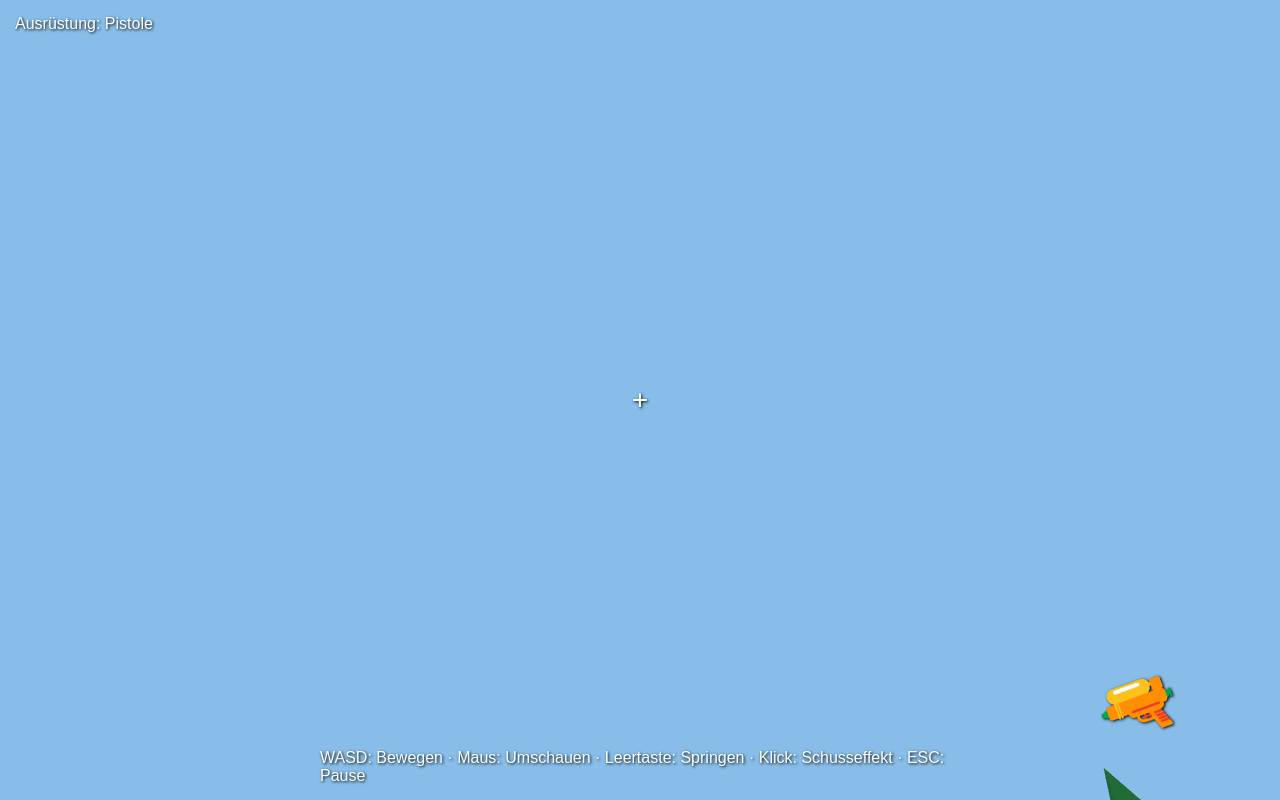
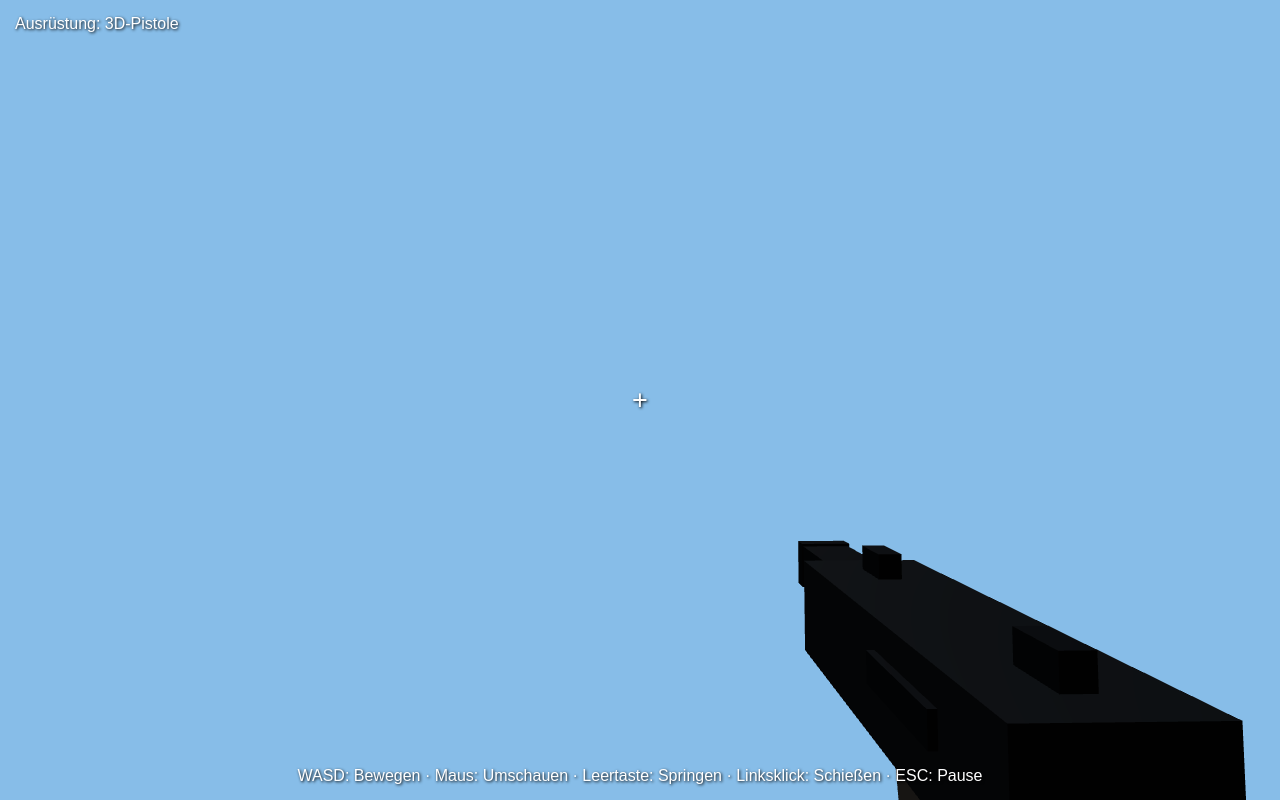
Before and after one commit to JellyStudiosForLife/ShooterPixelGame, a plain HTML site: page index.html in a window 1280 px wide. Both pictures are taken after a click on the button "NEW GAME". Drawn offline with nearby package versions, Linux system fonts and the light colour scheme.

Commit message:
Refactor 3D Shooter interface and gameplay mechanics
Updated game title and improved styling for the 3D Shooter interface. Enhanced HUD elements and adjusted gameplay mechanics.

```diff
--- a/index.html
+++ b/index.html
@@ -4,37 +4,36 @@
 <head>
 <meta charset="UTF-8">
 <meta name="viewport" content="width=device-width, initial-scale=1.0">
-<title>Mein 3D Shooter</title>
+<title>3D Shooter</title>
 <style>
-  body { margin:0; overflow:hidden; font-family:Arial,sans-serif; background:#111; }
+* { box-sizing:border-box; }
+body { margin:0; overflow:hidden; font-family:Arial,sans-serif; }
 #menu {
-    position:fixed; inset:0; display:flex; flex-direction:column;
-    justify-content:center; align-items:center; color:white;
-    background:linear-gradient(#101b2ddd,#111a);
-    z-index:5;
+  position:fixed; inset:0; z-index:10;
+  display:flex; flex-direction:column;
+  align-items:center; justify-content:center;
+  background:linear-gradient(135deg,#101b2d,#182b35);
+  color:white;
 }
-  h1 { font-size:52px; text-shadow:0 0 20px #38aaff; }
+h1 { font-size:54px; text-shadow:0 0 20px #38aaff; }
 button {
-    padding:17px 45px; font-size:22px; cursor:pointer;
-    background:#1688dd; color:white; border:0; border-radius:8px;
+  padding:17px 45px; border:0; border-radius:8px;
+  background:#1688dd; color:white; font-size:22px;
+  cursor:pointer;
 }
 #hud {
-    display:none; position:fixed; inset:0; pointer-events:none;
-    color:white; text-shadow:1px 1px 3px black;
+  display:none; position:fixed; inset:0;
+  color:white; pointer-events:none;
+  text-shadow:1px 1px 3px black;
 }
 #info { position:absolute; top:15px; left:15px; }
 #crosshair {
-    position:absolute; left:50%; top:50%; transform:translate(-50%,-50%);
-    font-size:28px;
+  position:absolute; left:50%; top:50%;
+  transform:translate(-50%,-50%); font-size:27px;
 }
-  #weapon {
-    position:absolute; right:8%; bottom:7%; font-size:65px;
-    transform:rotate(-20deg);
-  }
-  #hint { position:absolute; bottom:15px; left:50%; transform:translateX(-50%); }
-  #flash {
-    position:absolute; left:50%; top:50%; font-size:50px;
-    transform:translate(-50%,-100%); display:none;
+#hint {
+  position:absolute; bottom:15px; left:50%;
+  transform:translateX(-50%); white-space:nowrap;
 }
 </style>
 </head>
@@ -42,193 +41,385 @@
 
 <div id="menu">
   <h1>3D SHOOTER</h1>
-  <p>Dein Abenteuer beginnt!</p>
+  <p>Deine Welt wartet auf dich!</p>
   <button id="start">NEW GAME</button>
 </div>
 
 <div id="hud">
-  <div id="info">Ausrüstung: Pistole</div>
+  <div id="info">Ausrüstung: 3D-Pistole</div>
   <div id="crosshair">+</div>
-  <div id="weapon">🔫</div>
-  <div id="flash">✦</div>
-  <div id="hint">WASD: Bewegen · Maus: Umschauen · Leertaste: Springen · Klick: Schusseffekt · ESC: Pause</div>
+  <div id="hint">WASD: Bewegen · Maus: Umschauen · Leertaste: Springen · Linksklick: Schießen · ESC: Pause</div>
 </div>
 
 <script type="module">
-import * as THREE from 'https://cdn.jsdelivr.net/npm/three@0.170.0/build/three.module.js';
+import * as THREE from
+'https://cdn.jsdelivr.net/npm/three@0.170.0/build/three.module.js';
 
 let scene, camera, renderer, player;
+let weapon, muzzleFlash, muzzleLight, smokeGroup;
+let playing = false;
 let yaw = 0, pitch = 0;
 let keys = {};
 let velocityY = 0;
 let grounded = true;
-let playing = false;
 let lastShot = 0;
+let recoil = 0;
+let particles = [];
+let smokeParticles = [];
 
 const menu = document.getElementById('menu');
 const hud = document.getElementById('hud');
 
+const metal = new THREE.MeshStandardMaterial({
+  color:0x252a30, metalness:0.85, roughness:0.3
+});
+const darkMetal = new THREE.MeshStandardMaterial({
+  color:0x11151b, metalness:0.75, roughness:0.35
+});
+const gripMaterial = new THREE.MeshStandardMaterial({
+  color:0x24201d, roughness:0.9
+});
+
+function addBox(parent, x,y,z, sx,sy,sz, material) {
+  const mesh = new THREE.Mesh(
+    new THREE.BoxGeometry(sx,sy,sz), material
+  );
+  mesh.position.set(x,y,z);
+  parent.add(mesh);
+  return mesh;
+}
+
+function createPistol() {
+  weapon = new THREE.Group();
+
+  // Schlitten und oberer Teil
+  addBox(weapon,0,0,0,0.19,0.15,0.48,metal);
+
+  // Lauf
+  addBox(weapon,0,0.025,-0.28,0.09,0.075,0.24,darkMetal);
+
+  // Griff
+  const grip = addBox(
+    weapon,0,-0.17,0.13,0.16,0.35,0.17,gripMaterial
+  );
+  grip.rotation.x = -0.16;
+
+  // Griffstruktur
+  for (let i=0;i<4;i++) {
+    addBox(
+      weapon,0,-0.10-i*0.065,0.22,
+      0.17,0.012,0.015,darkMetal
+    );
+  }
+
+  // Visier
+  addBox(weapon,0,0.09,-0.16,0.035,0.045,0.055,darkMetal);
+  addBox(weapon,0,0.09,0.17,0.035,0.045,0.055,darkMetal);
+
+  // Abzugsbügel und Abzug
+  const guard = new THREE.Mesh(
+    new THREE.TorusGeometry(0.065,0.009,6,16,Math.PI),
+    metal
+  );
+  guard.position.set(0,-0.09,0.025);
+  guard.rotation.x = Math.PI/2;
+  weapon.add(guard);
+
+  addBox(weapon,0,-0.08,0.025,0.018,0.065,0.025,metal);
+
+  // Kleine seitliche Details
+  addBox(weapon,0.098,0.015,0.08,0.015,0.04,0.13,darkMetal);
+  addBox(weapon,-0.098,0.015,0.08,0.015,0.04,0.13,darkMetal);
+
+  // Mündung
+  addBox(weapon,0,0.025,-0.405,0.095,0.085,0.025,darkMetal);
+
+  // Mündungsblitz
+  muzzleFlash = new THREE.Mesh(
+    new THREE.ConeGeometry(0.11,0.32,8),
+    new THREE.MeshBasicMaterial({
+      color:0xffbb32,
+      transparent:true,
+      opacity:0.95
+    })
+  );
+  muzzleFlash.rotation.x = -Math.PI/2;
+  muzzleFlash.position.set(0,0.025,-0.61);
+  muzzleFlash.visible = false;
+  weapon.add(muzzleFlash);
+
+  muzzleLight = new THREE.PointLight(0xffa52e,0,4);
+  muzzleLight.position.set(0,0.03,-0.55);
+  weapon.add(muzzleLight);
+
+  smokeGroup = new THREE.Group();
+  weapon.add(smokeGroup);
+
+  // Position rechts vor der Kamera
+  weapon.position.set(0.38,-0.34,-0.65);
+  weapon.rotation.set(-0.04,0.02,0);
+  camera.add(weapon);
+}
+
 function createWorld() {
   scene = new THREE.Scene();
   scene.background = new THREE.Color(0x87bde8);
-  scene.fog = new THREE.Fog(0x87bde8, 35, 110);
+  scene.fog = new THREE.Fog(0x87bde8,35,120);
 
   camera = new THREE.PerspectiveCamera(
-    75, innerWidth / innerHeight, 0.1, 200
+    75,innerWidth/innerHeight,0.1,200
   );
-  camera.position.set(0, 1.7, 0);
 
-  renderer = new THREE.WebGLRenderer({ antialias:true });
-  renderer.setSize(innerWidth, innerHeight);
-  renderer.setPixelRatio(Math.min(devicePixelRatio, 2));
+  renderer = new THREE.WebGLRenderer({antialias:true});
+  renderer.setSize(innerWidth,innerHeight);
+  renderer.setPixelRatio(Math.min(devicePixelRatio,2));
+  renderer.shadowMap.enabled = true;
   document.body.appendChild(renderer.domElement);
 
-  scene.add(new THREE.HemisphereLight(0xffffff, 0x526044, 2));
-  const sun = new THREE.DirectionalLight(0xffffff, 2);
-  sun.position.set(20, 40, 10);
+  scene.add(new THREE.HemisphereLight(0xffffff,0x526044,2));
+
+  const sun = new THREE.DirectionalLight(0xffffff,2);
+  sun.position.set(20,40,10);
+  sun.castShadow = true;
   scene.add(sun);
 
   const ground = new THREE.Mesh(
-    new THREE.PlaneGeometry(220, 220),
-    new THREE.MeshStandardMaterial({ color:0x477b3c })
+    new THREE.PlaneGeometry(220,220),
+    new THREE.MeshStandardMaterial({color:0x477b3c})
   );
-  ground.rotation.x = -Math.PI / 2;
-  ground.position.y = -0.1;
+  ground.rotation.x=-Math.PI/2;
+  ground.position.y=-0.1;
+  ground.receiveShadow=true;
   scene.add(ground);
 
-  // Zufällige Welt
-  for (let i = 0; i < 100; i++) {
-    const x = (Math.random() - 0.5) * 180;
-    const z = (Math.random() - 0.5) * 180;
-    if (Math.abs(x) < 8 && Math.abs(z) < 8) continue;
+  // Bäume
+  for(let i=0;i<110;i++){
+    const x=(Math.random()-0.5)*180;
+    const z=(Math.random()-0.5)*180;
+    if(Math.abs(x)<8 && Math.abs(z)<8) continue;
 
-    const tree = new THREE.Group();
+    const tree=new THREE.Group();
 
-    const trunk = new THREE.Mesh(
-      new THREE.CylinderGeometry(0.25, 0.35, 2.2, 7),
+    const trunk=new THREE.Mesh(
+      new THREE.CylinderGeometry(0.25,0.35,2.2,7),
       new THREE.MeshStandardMaterial({color:0x76502d})
     );
-    trunk.position.y = 1.1;
+    trunk.position.y=1.1;
+    trunk.castShadow=true;
     tree.add(trunk);
 
-    const leaves = new THREE.Mesh(
-      new THREE.ConeGeometry(1.5, 3.5, 7),
+    const leaves=new THREE.Mesh(
+      new THREE.ConeGeometry(1.5,3.5,7),
       new THREE.MeshStandardMaterial({color:0x176b32})
     );
-    leaves.position.y = 3.1;
+    leaves.position.y=3.1;
+    leaves.castShadow=true;
     tree.add(leaves);
 
-    tree.position.set(x, 0, z);
+    tree.position.set(x,0,z);
     scene.add(tree);
   }
 
   // Felsen
-  for (let i = 0; i < 35; i++) {
-    const rock = new THREE.Mesh(
-      new THREE.DodecahedronGeometry(0.8 + Math.random()),
+  for(let i=0;i<40;i++){
+    const rock=new THREE.Mesh(
+      new THREE.DodecahedronGeometry(0.8+Math.random()),
       new THREE.MeshStandardMaterial({color:0x777777})
     );
     rock.position.set(
-      (Math.random() - 0.5) * 150,
+      (Math.random()-0.5)*150,
       0.5,
-      (Math.random() - 0.5) * 150
+      (Math.random()-0.5)*150
     );
     scene.add(rock);
   }
 
-  player = new THREE.Object3D();
-  player.position.set(0, 0, 0);
+  player=new THREE.Object3D();
+  player.position.set(0,0,0);
   scene.add(player);
   player.add(camera);
+  camera.position.set(0,1.7,0);
+
+  createPistol();
 }
 
-function startGame() {
-  if (!renderer) createWorld();
+function shoot() {
+  const now=performance.now();
+  if(now-lastShot<300) return;
+  lastShot=now;
 
-  playing = true;
-  menu.style.display = 'none';
-  hud.style.display = 'block';
+  recoil=0.12;
+  muzzleFlash.visible=true;
+  muzzleLight.intensity=5;
+
+  // Kleine Lichtpartikel am Lauf
+  for(let i=0;i<8;i++){
+    const p=new THREE.Mesh(
+      new THREE.SphereGeometry(0.025,5,5),
+      new THREE.MeshBasicMaterial({color:0xffbd43})
+    );
+    p.position.set(
+      (Math.random()-0.5)*0.13,
+      (Math.random()-0.5)*0.13,
+      -0.61
+    );
+    weapon.add(p);
+    particles.push({
+      mesh:p,
+      life:0.18,
+      velocity:new THREE.Vector3(
+        (Math.random()-0.5)*0.08,
+        (Math.random()-0.5)*0.08,
+        -Math.random()*0.12
+      )
+    });
+  }
+
+  // Rauchwolke
+  for(let i=0;i<4;i++){
+    const p=new THREE.Mesh(
+      new THREE.SphereGeometry(0.035,6,6),
+      new THREE.MeshBasicMaterial({
+        color:0xb9bec5,
+        transparent:true,
+        opacity:0.55
+      })
+    );
+    p.position.set(
+      (Math.random()-0.5)*0.08,
+      0.03,
+      -0.61
+    );
+    weapon.add(p);
+    smokeParticles.push({mesh:p,life:0.55});
+  }
+}
+
+function updateEffects(delta) {
+  if(recoil>0){
+    recoil=Math.max(0,recoil-delta*0.5);
+  }
+
+  weapon.position.z=-0.65+recoil;
+  weapon.rotation.x=-0.04-recoil*0.5;
+
+  if(muzzleFlash.visible){
+    muzzleFlash.visible=false;
+    muzzleLight.intensity=0;
+  }
+
+  for(let i=particles.length-1;i>=0;i--){
+    const p=particles[i];
+    p.life-=delta;
+    p.mesh.position.addScaledVector(p.velocity,delta*10);
+    if(p.life<=0){
+      weapon.remove(p.mesh);
+      p.mesh.geometry.dispose();
+      p.mesh.material.dispose();
+      particles.splice(i,1);
+    }
+  }
+
+  for(let i=smokeParticles.length-1;i>=0;i--){
+    const p=smokeParticles[i];
+    p.life-=delta;
+    p.mesh.position.y+=delta*0.25;
+    p.mesh.scale.multiplyScalar(1+delta);
+    p.mesh.material.opacity=Math.max(0,p.life);
+    if(p.life<=0){
+      weapon.remove(p.mesh);
+      p.mesh.geometry.dispose();
+      p.mesh.material.dispose();
+      smokeParticles.splice(i,1);
+    }
+  }
+}
+
+function startGame(){
+  if(!renderer) createWorld();
+
+  playing=true;
+  menu.style.display='none';
+  hud.style.display='block';
 
   renderer.domElement.requestPointerLock();
+  lastFrame=performance.now();
   animate();
 }
 
-document.getElementById('start').addEventListener('click', startGame);
+document.getElementById('start').onclick=startGame;
 
-document.addEventListener('pointerlockchange', () => {
-  if (!document.pointerLockElement && playing) {
-    playing = false;
-    menu.style.display = 'flex';
-    hud.style.display = 'none';
-    document.querySelector('#menu h1').textContent = 'PAUSE';
-    document.getElementById('start').textContent = 'WEITER SPIELEN';
+document.addEventListener('pointerlockchange',()=>{
+  if(!document.pointerLockElement && playing){
+    playing=false;
+    menu.style.display='flex';
+    hud.style.display='none';
+    document.querySelector('#menu h1').textContent='PAUSE';
+    document.getElementById('start').textContent='WEITER SPIELEN';
   }
 });
 
-document.addEventListener('mousemove', e => {
-  if (!playing || document.pointerLockElement !== renderer?.domElement) return;
-  yaw -= e.movementX * 0.002;
-  pitch -= e.movementY * 0.002;
-  pitch = Math.max(-1.4, Math.min(1.4, pitch));
-  player.rotation.y = yaw;
-  camera.rotation.x = pitch;
+document.addEventListener('mousemove',e=>{
+  if(!playing || document.pointerLockElement!==renderer?.domElement)return;
+  yaw-=e.movementX*0.002;
+  pitch-=e.movementY*0.002;
+  pitch=Math.max(-1.4,Math.min(1.4,pitch));
+  player.rotation.y=yaw;
+  camera.rotation.x=pitch;
 });
 
-document.addEventListener('keydown', e => {
-  keys[e.code] = true;
-  if (e.code === 'Space') e.preventDefault();
+document.addEventListener('keydown',e=>{
+  keys[e.code]=true;
+  if(e.code==='Space')e.preventDefault();
 });
-document.addEventListener('keyup', e => keys[e.code] = false);
+document.addEventListener('keyup',e=>keys[e.code]=false);
 
-document.addEventListener('mousedown', () => {
-  if (!playing || document.pointerLockElement !== renderer?.domElement) return;
-  const now = performance.now();
-  if (now - lastShot < 250) return;
-  lastShot = now;
-
-  const flash = document.getElementById('flash');
-  flash.style.display = 'block';
-  setTimeout(() => flash.style.display = 'none', 90);
+document.addEventListener('mousedown',()=>{
+  if(playing && document.pointerLockElement===renderer?.domElement)shoot();
 });
 
-function animate() {
-  if (!playing) return;
+let lastFrame=0;
+
+function animate(){
+  if(!playing)return;
   requestAnimationFrame(animate);
 
-  const speed = 0.12;
-  const forward = new THREE.Vector3(
-    -Math.sin(yaw), 0, -Math.cos(yaw)
-  );
-  const right = new THREE.Vector3(
-    Math.cos(yaw), 0, -Math.sin(yaw)
-  );
+  const now=performance.now();
+  const delta=Math.min((now-lastFrame)/1000,0.05);
+  lastFrame=now;
 
-  if (keys.KeyW) player.position.addScaledVector(forward, speed);
-  if (keys.KeyS) player.position.addScaledVector(forward, -speed);
-  if (keys.KeyA) player.position.addScaledVector(right, -speed);
-  if (keys.KeyD) player.position.addScaledVector(right, speed);
+  const speed=5*delta;
+  const forward=new THREE.Vector3(-Math.sin(yaw),0,-Math.cos(yaw));
+  const right=new THREE.Vector3(Math.cos(yaw),0,-Math.sin(yaw));
 
-  if (keys.Space && grounded) {
-    velocityY = 0.18;
-    grounded = false;
+  if(keys.KeyW)player.position.addScaledVector(forward,speed);
+  if(keys.KeyS)player.position.addScaledVector(forward,-speed);
+  if(keys.KeyA)player.position.addScaledVector(right,-speed);
+  if(keys.KeyD)player.position.addScaledVector(right,speed);
+
+  if(keys.Space && grounded){
+    velocityY=5;
+    grounded=false;
   }
 
-  velocityY -= 0.008;
-  player.position.y += velocityY;
-  if (player.position.y < 0) {
-    player.position.y = 0;
-    velocityY = 0;
-    grounded = true;
+  velocityY-=15*delta;
+  player.position.y+=velocityY*delta;
+
+  if(player.position.y<0){
+    player.position.y=0;
+    velocityY=0;
+    grounded=true;
   }
 
-  renderer.render(scene, camera);
+  updateEffects(delta);
+  renderer.render(scene,camera);
 }
 
-addEventListener('resize', () => {
-  if (!camera || !renderer) return;
-  camera.aspect = innerWidth / innerHeight;
+addEventListener('resize',()=>{
+  if(!camera || !renderer)return;
+  camera.aspect=innerWidth/innerHeight;
   camera.updateProjectionMatrix();
-  renderer.setSize(innerWidth, innerHeight);
+  renderer.setSize(innerWidth,innerHeight);
 });
 </script>
 </body>
```
Lines whose indentation alone changed are shown as unchanged.
